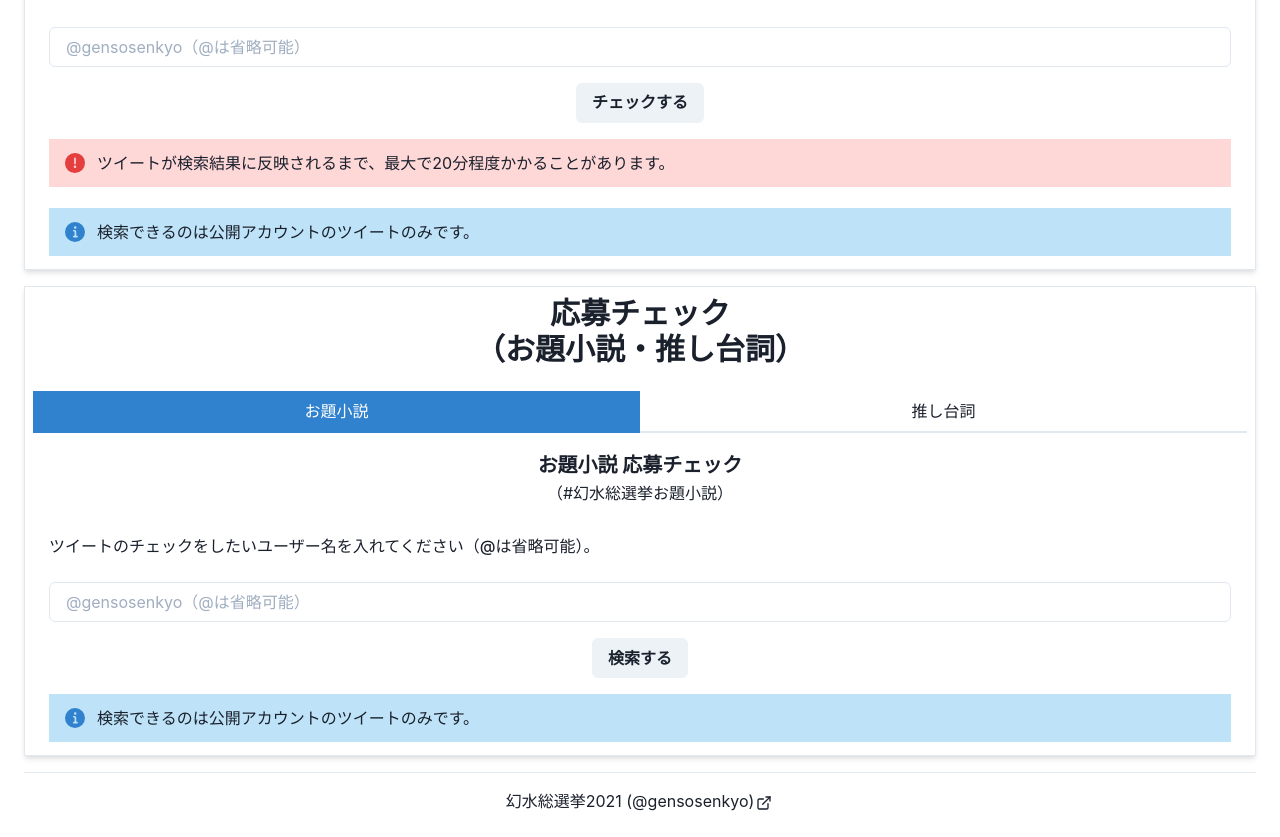
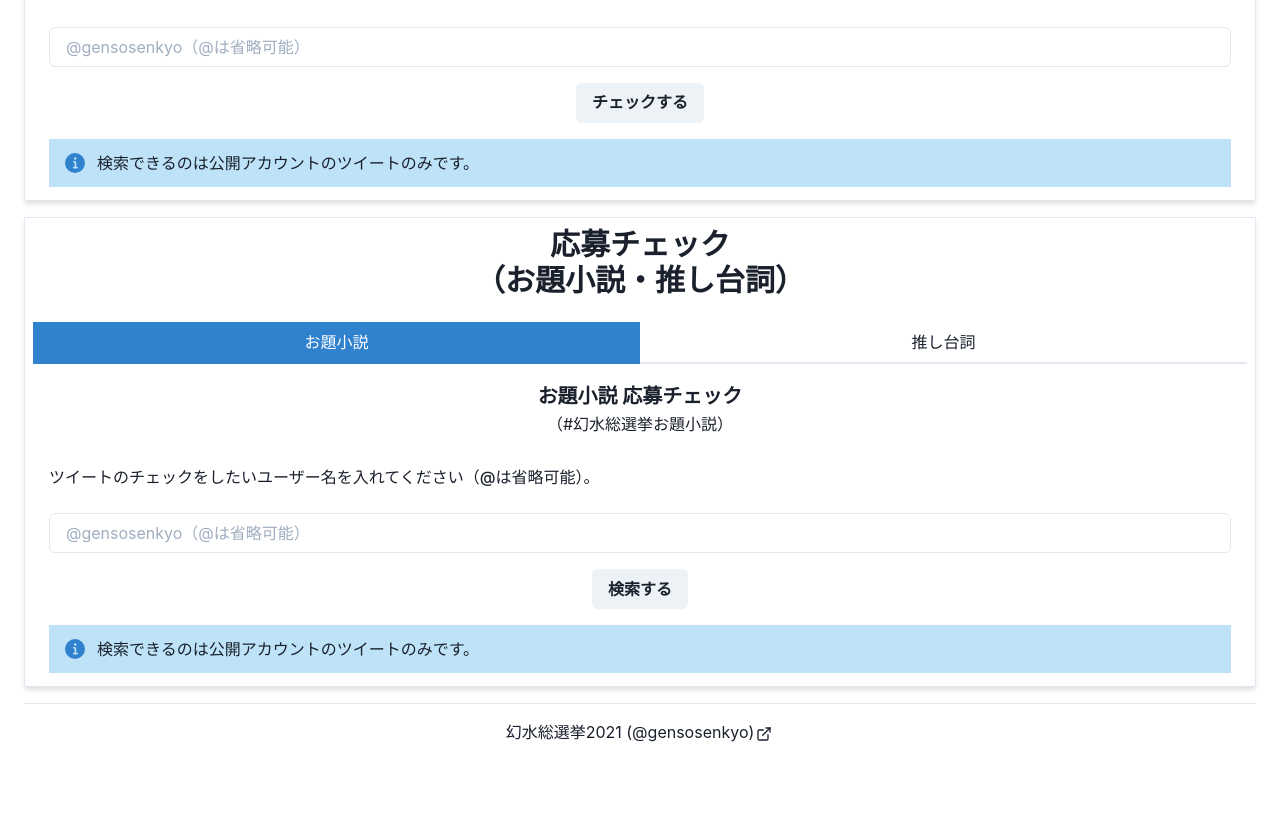
Before and after one commit to true-runes/suikoden-election-2021-frontend, a React (Create React App) app: page / in a window 1280 px wide. Shown: the part 980-1817 px from the top of the page. After the commit the page ends 1748 px from the top, so only its background shows below. Built offline with nearby package versions, Linux system fonts and the light colour scheme.

Commit message:
feat: 🎸 投票チェックにヒットしない場合のメッセージを変更した（「早急にDMを」） (#111)

```diff
--- a/src/App.tsx
+++ b/src/App.tsx
@@ -414,16 +414,6 @@ function App() {
                     </Button>
                   </Box>
                   <Box p={2} style={{ margin: '0 0 5px 0' }}>
-                    <Alert status="error">
-                      <AlertIcon />
-                      <Text align="left">
-                        <div>
-                          ツイートが検索結果に反映されるまで、最大で20分程度かかることがあります。
-                        </div>
-                      </Text>
-                    </Alert>
-                  </Box>
-                  <Box p={2} style={{ margin: '0 0 5px 0' }}>
                     <Alert status="info">
                       <AlertIcon />
                       <Text align="left">
--- a/src/CheckVoteNotFoundNotice.tsx
+++ b/src/CheckVoteNotFoundNotice.tsx
@@ -12,34 +12,8 @@ export const CheckVoteNotFoundNotice = () => {
         <Alert status="error">
           <AlertIcon />
           <Box p={2} align="left">
-            <div>ツイートが見つかりませんでした。以下の点をご確認下さい。</div>
-          </Box>
-        </Alert>
-      </Box>
-      <Box p={2}>
-        <Alert status="info">
-          <AlertIcon />
-          <Box p={2} align="left">
-            <div>DM による投票はこのページでチェックすることはできません。</div>
-          </Box>
-        </Alert>
-      </Box>
-      <Box p={2}>
-        <Alert status="info">
-          <AlertIcon />
-          <Box p={2} align="left">
             <div>
-              ツイートを削除したりアカウントに鍵を付けたりした場合には、チェック結果へ反映されない場合があります。
-            </div>
-          </Box>
-        </Alert>
-      </Box>
-      <Box p={2}>
-        <Alert status="info">
-          <AlertIcon />
-          <Box p={2} align="left">
-            <div>
-              ツイートが見つからなかった場合は集計に反映されない可能性があります。時間をおいて再度チェックし、それでも見つからない場合は
+              ツイートが見つかりませんでした。
               <a
                 href="https://twitter.com/gensosenkyo"
                 target="_blank"
```
Also changed, not shown: 11 other files (tests, documents, lock files or other folders).
